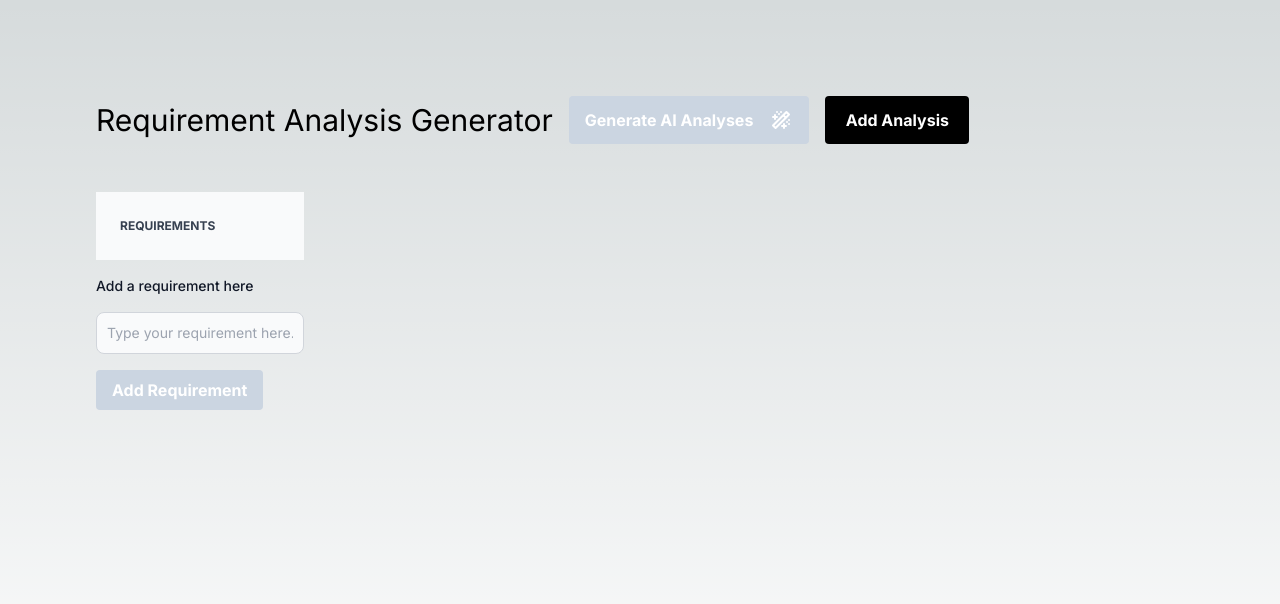
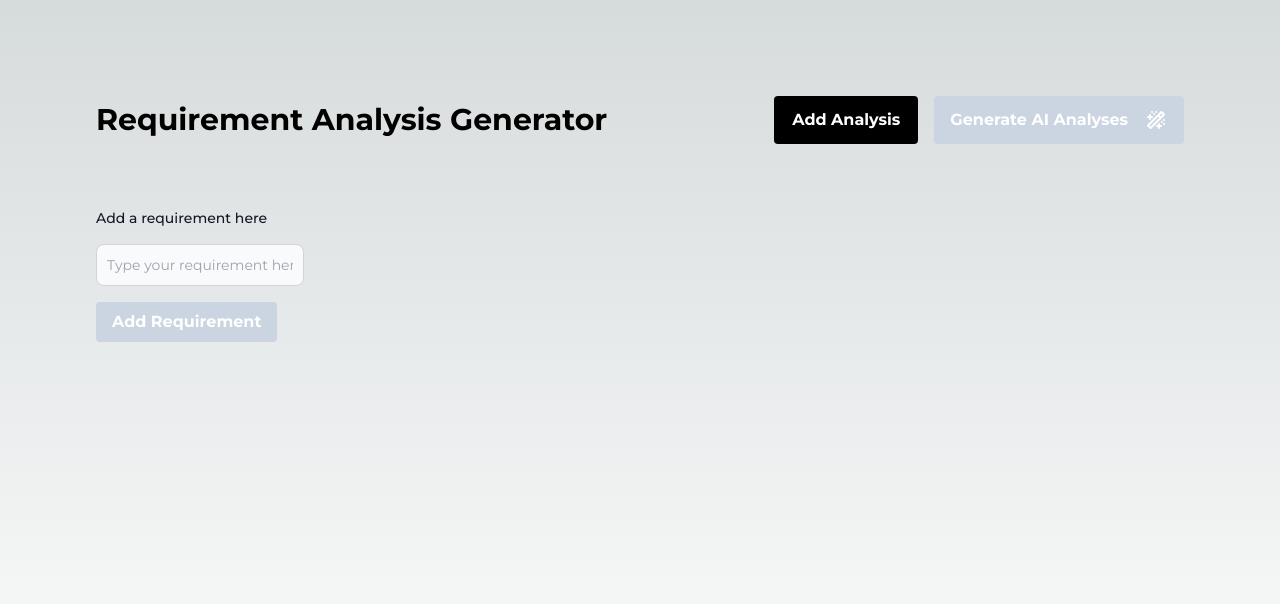
Before and after one commit to jason-maier/Vultron-Project-2, a Next.js app: page / in a window 1280 px wide. Shown: the top 604 px of the page. Built offline with nearby package versions, Linux system fonts and the light colour scheme.

Commit message:
Styling Improvements

```diff
--- a/app/layout.tsx
+++ b/app/layout.tsx
@@ -1,8 +1,8 @@
 import type { Metadata } from "next";
-import { Inter } from "next/font/google";
 import "./globals.css";
+import { Montserrat } from "next/font/google";
 
-const inter = Inter({ subsets: ["latin"] });
+const montserrat = Montserrat({ subsets: ["latin"] });
 
 export const metadata: Metadata = {
   title: "Vultron Requirement Table",
@@ -16,7 +16,7 @@ export default function RootLayout({
 }>) {
   return (
     <html lang="en">
-      <body className={inter.className}>{children}</body>
+      <body className={montserrat.className}>{children}</body>
     </html>
   );
 }
--- a/app/page.tsx
+++ b/app/page.tsx
@@ -94,19 +94,27 @@ export default function Home() {
     setAnalyses((prevAnalyses) => [
       ...prevAnalyses,
       {
-        title: `Example Title ${prevAnalyses.length + 1}`,
+        title: `Editable Title ${prevAnalyses.length + 1}`,
         prompt: "",
         answers: answerArray,
       },
     ]);
   };
 
-  const disableGenerateButton = isLoading || requirements.length === 0;
+  const disableGenerateButton =
+    requirements.length === 0 || analyses.length === 0;
 
   return (
     <main className="flex min-h-screen flex-col p-24">
-      <div className="flex flex-row items-center">
-        <h1 className="text-3xl">Requirement Analysis Generator</h1>
+      <div className="flex flex-row items-center justify-between">
+        <h1 className="text-3xl font-bold">Requirement Analysis Generator</h1>
+        <div className="flex flex-row">
+          <button
+            className="bg-black text-white font-bold py-2 px-4 rounded ml-4 h-12 min-w-36"
+            onClick={handleAddAnalysis}
+          >
+            Add Analysis
+          </button>
           <button
             className={`${
               disableGenerateButton ? "bg-slate-300" : "bg-black"
@@ -135,12 +143,7 @@ export default function Home() {
               </svg>
             </div>
           </button>
-        <button
-          className="bg-black text-white font-bold py-2 px-4 rounded ml-4 h-12 min-w-36"
-          onClick={handleAddAnalysis}
-        >
-          Add Analysis
-        </button>
+        </div>
       </div>
       <div className="flex flex-row overflow-x-auto">
         <RequirementsTable
--- a/components/RequirementsTable.tsx
+++ b/components/RequirementsTable.tsx
@@ -25,6 +25,7 @@ const RequirementsTable = ({
 
   return (
     <div className="w-1/5 relative overflow-x-scroll mr-12 mt-12">
+      {requirements.length != 0 && (
         <table className="min-w-full text-sm text-left rtl:text-right text-gray-500 dark:text-gray-400">
           <thead className="text-xs text-gray-700 uppercase bg-gray-50 dark:bg-gray-700 dark:text-gray-400">
             <tr>
@@ -45,6 +46,8 @@ const RequirementsTable = ({
             ))}
           </tbody>
         </table>
+      )}
+
       <div className="mt-4">
         <label
           htmlFor="prompt_input"
```
Lines whose indentation alone changed are shown as unchanged.
